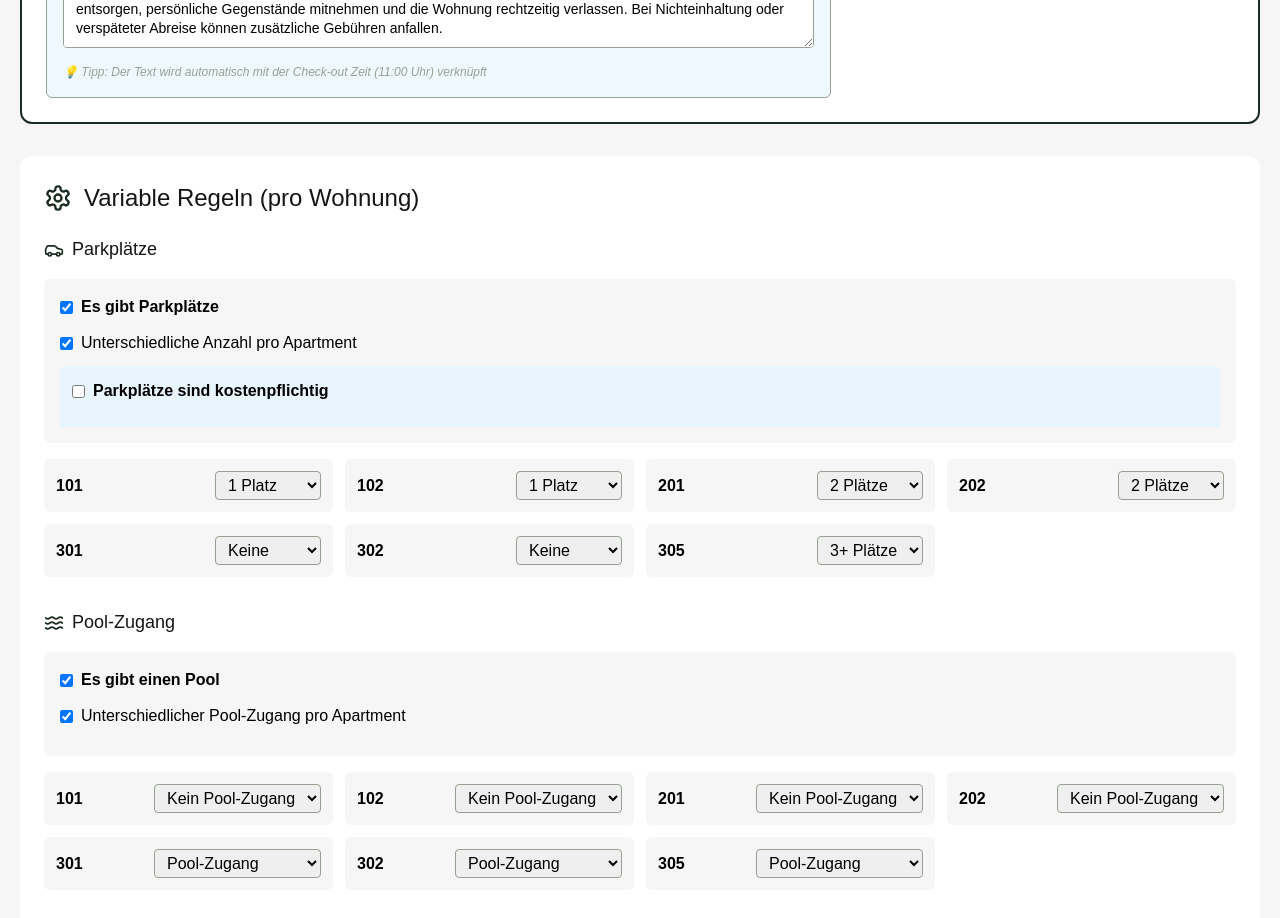
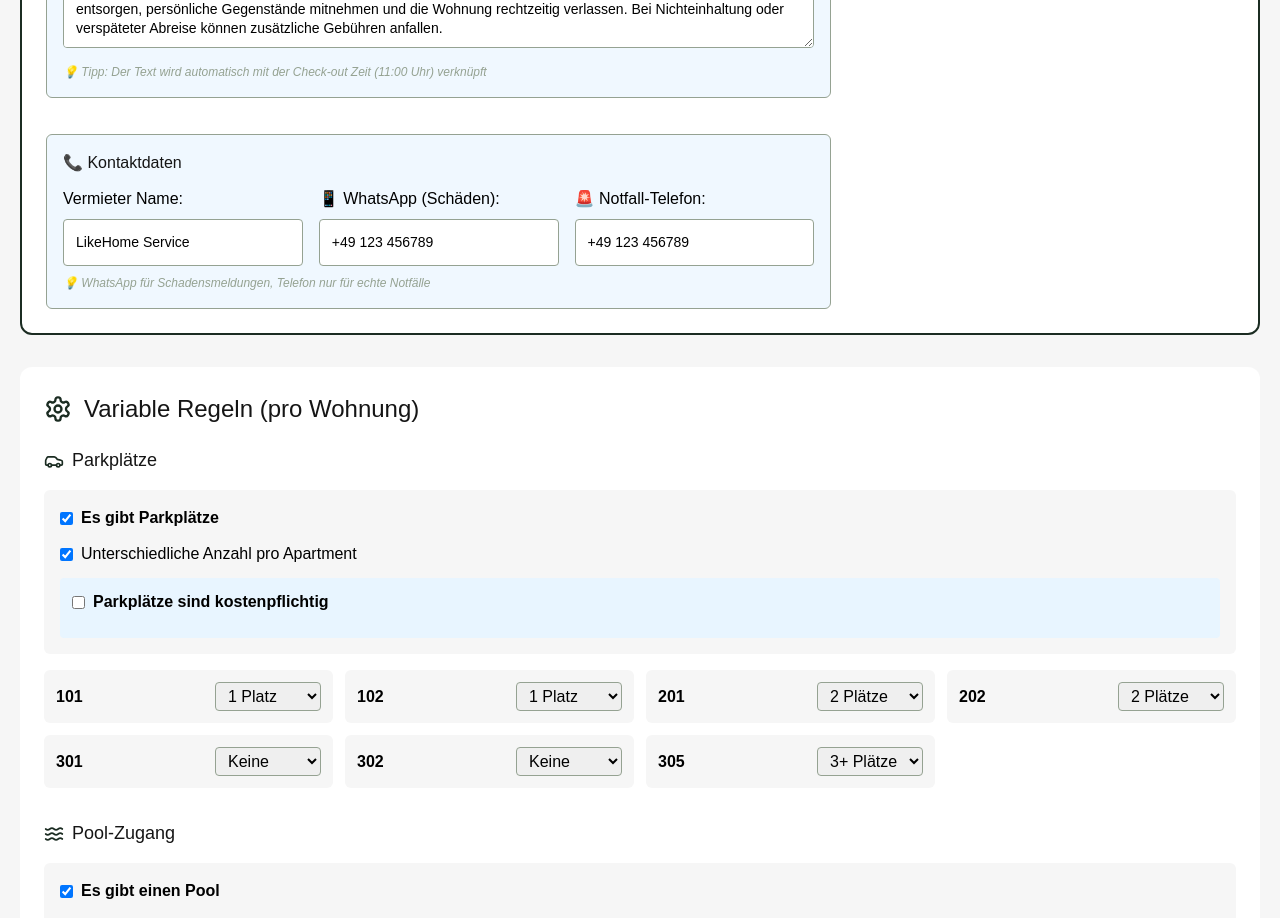
Before and after one commit to LikeHomeBNB/HouseRulesGenerator, a React app: page / in a window 1280 px wide. Shown: the part 880-1798 px from the top of the page. Built offline with nearby package versions, Linux system fonts and the light colour scheme; the HTML template or start-up script is replaced by a standard one.

Commit message:
Add custamization to contact options

```diff
--- a/src/homerules.jsx
+++ b/src/homerules.jsx
@@ -39,6 +39,7 @@ const HausregelnGenerator = () => {
     haustiereErlaubt: false,
     vermieeterName: 'LikeHome Service',
     vermieterTelefon: '+49 123 456789',
+    whatsappNummer: '+49 123 456789',
     checkinVon: '15:00',
     checkinBis: '20:00',
     checkoutBis: '11:00',
@@ -520,7 +521,7 @@ Gäste haben das Recht auf Auskunft, Berichtigung und Löschung ihrer personenbe
 ### a) Schadensmeldung
 Alle Schäden, Defekte oder Mängel müssen **sofort** dem Vermieter gemeldet werden. Dies umfasst auch kleinere Schäden wie verstopfte Abflüsse, defekte Geräte oder beschädigte Einrichtungsgegenstände.
 
-**Kontakt für Schadensmeldungen:** ${einheitlicheRegeln.vermieeterName} - ${einheitlicheRegeln.vermieterTelefon}
+**Schadensmeldungen per WhatsApp:** ${einheitlicheRegeln.whatsappNummer}
 
 ### b) Haftung für Schäden
 Gäste haften vollumfänglich für alle während ihres Aufenthalts verursachten Schäden. Dies umfasst Reparaturkosten, Ersatzbeschaffung und eventuell notwendige Sonderreinigungen.
@@ -1281,6 +1282,86 @@ Eine Verletzung dieser Hausordnung verstößt gegen die Mietbedingungen gemäß
                     💡 Tipp: Der Text wird automatisch mit der Check-out Zeit ({einheitlicheRegeln.checkoutBis} Uhr) verknüpft
                   </div>
                 </div>
+
+                {/* Kontaktdaten */}
+                <div style={{
+                  backgroundColor: '#F0F8FF',
+                  padding: '16px',
+                  borderRadius: '6px',
+                  border: `1px solid ${styles.secondary}`,
+                  gridColumn: 'span 2',
+                  marginTop: '16px'
+                }}>
+                  <h4 style={{ margin: '0 0 12px 0', color: styles.dark }}>📞 Kontaktdaten</h4>
+
+                  <div style={{ display: 'grid', gridTemplateColumns: '1fr 1fr 1fr', gap: '16px' }}>
+                    <div>
+                      <label style={{ display: 'block', fontWeight: '500', marginBottom: '8px' }}>
+                        Vermieter Name:
+                      </label>
+                      <input
+                        type="text"
+                        value={einheitlicheRegeln.vermieeterName}
+                        onChange={(e) => updateEinheitlich('vermieeterName', e.target.value)}
+                        placeholder="z.B. LikeHome Service"
+                        style={{
+                          padding: '12px',
+                          border: `1px solid ${styles.secondary}`,
+                          borderRadius: '4px',
+                          width: '100%',
+                          fontSize: '14px'
+                        }}
+                      />
+                    </div>
+
+                    <div>
+                      <label style={{ display: 'block', fontWeight: '500', marginBottom: '8px' }}>
+                        📱 WhatsApp (Schäden):
+                      </label>
+                      <input
+                        type="text"
+                        value={einheitlicheRegeln.whatsappNummer}
+                        onChange={(e) => updateEinheitlich('whatsappNummer', e.target.value)}
+                        placeholder="z.B. +49 123 456789"
+                        style={{
+                          padding: '12px',
+                          border: `1px solid ${styles.secondary}`,
+                          borderRadius: '4px',
+                          width: '100%',
+                          fontSize: '14px'
+                        }}
+                      />
+                    </div>
+
+                    <div>
+                      <label style={{ display: 'block', fontWeight: '500', marginBottom: '8px' }}>
+                        🚨 Notfall-Telefon:
+                      </label>
+                      <input
+                        type="text"
+                        value={einheitlicheRegeln.vermieterTelefon}
+                        onChange={(e) => updateEinheitlich('vermieterTelefon', e.target.value)}
+                        placeholder="z.B. +49 123 456789"
+                        style={{
+                          padding: '12px',
+                          border: `1px solid ${styles.secondary}`,
+                          borderRadius: '4px',
+                          width: '100%',
+                          fontSize: '14px'
+                        }}
+                      />
+                    </div>
+                  </div>
+
+                  <div style={{
+                    marginTop: '8px',
+                    fontSize: '12px',
+                    color: styles.secondary,
+                    fontStyle: 'italic'
+                  }}>
+                    💡 WhatsApp für Schadensmeldungen, Telefon nur für echte Notfälle
+                  </div>
+                </div>
               </div>
             </div>
 
```
